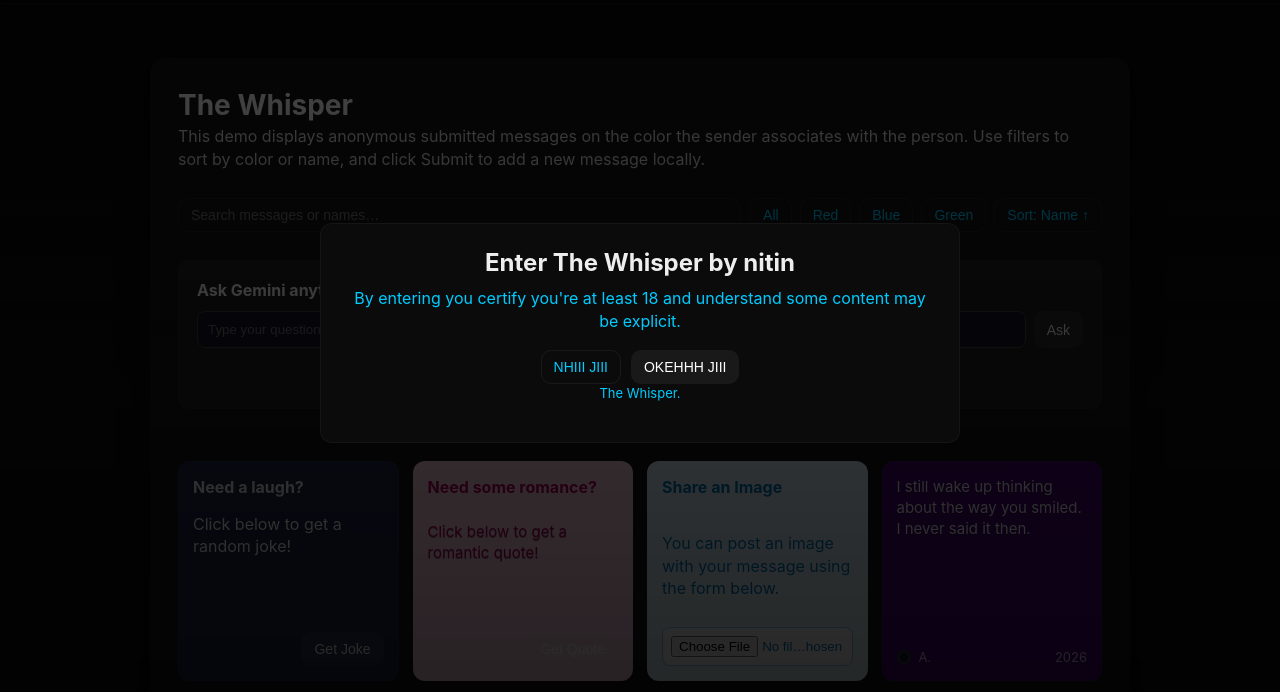
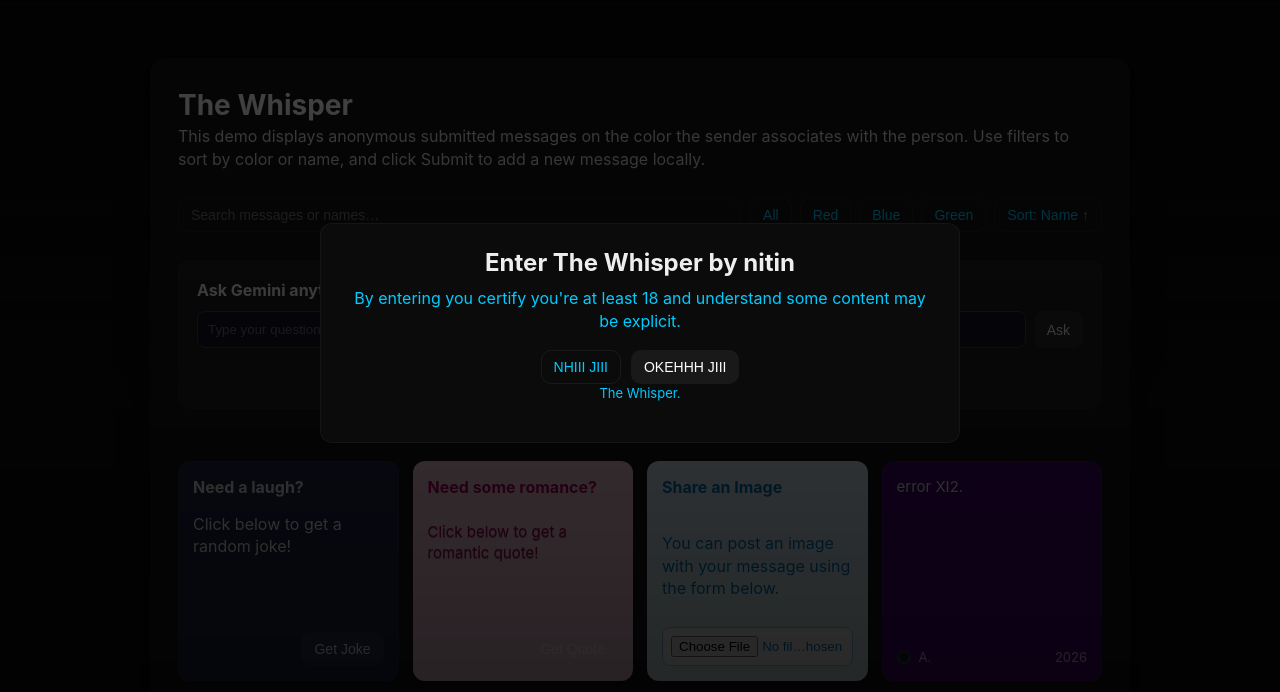
Before and after one commit to cursednxs/whisper.nitxn, a plain HTML site: page index.html in a window 1280 px wide. Shown: the part 67-759 px from the top of the page. Drawn offline with Linux system fonts and the light colour scheme.

```diff
--- a/index.html
+++ b/index.html
@@ -304,11 +304,11 @@
      * Demo data & helpers
      ********************/
     const SAMPLE = [
-      {name:"A.", color:"#1a2233", text:"I still wake up thinking about the way you smiled. I never said it then."},      // dark blue
-      {name:"S", color:"#18332a", text:"I kept your hoodie for years. It smelled like rain and summer."},                  // dark green
-      {name:"R", color:"#331a1a", text:"You once taught me the word for 'home' in your language. I never forgot it."},     // dark red
-      {name:"", color:"#18332a", text:"I'm sorry for the call at 2 AM that ruined everything."},                           // dark green
-      {name:"M", color:"#23272f", text:"If I could unsay one thing, it would be the last line I wrote to you."}            // fallback dark (unchanged)
+      {name:"A.", color:"#1a2233", text:"error XI2."},      // dark blue
+      {name:"S", color:"#18332a", text:"error XI2."},                  // dark green
+      {name:"R", color:"#331a1a", text:"error XI2."},     // dark red
+      {name:"", color:"#18332a", text:"error XI2."},                           // dark green
+      {name:"M", color:"#23272f", text:"error XI2."}            // fallback dark (unchanged)
     ];
 
     const grid = document.getElementById('grid');
```
